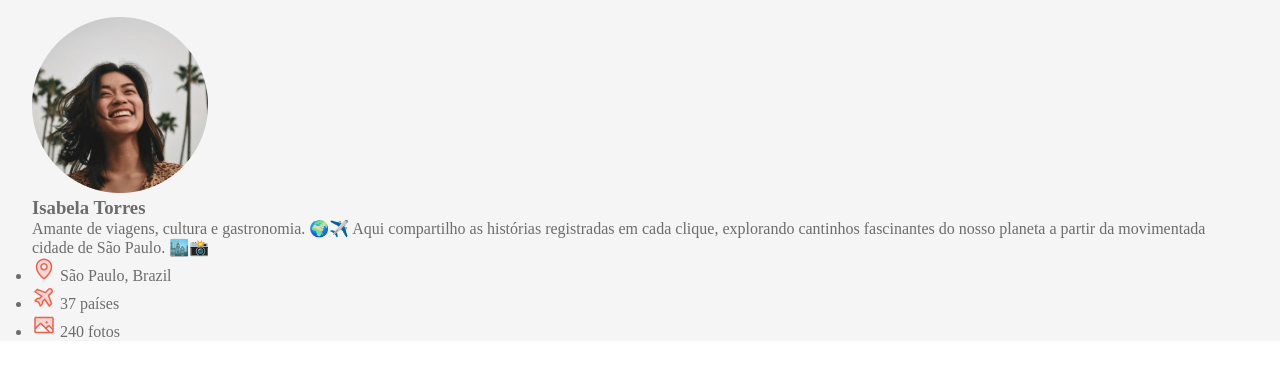
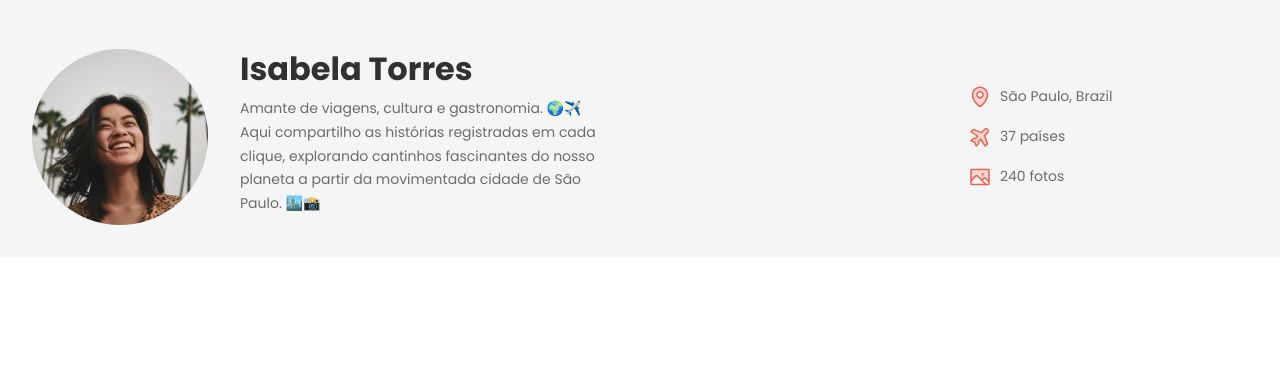
Before and after one commit to ArthurZal/travel-profile, a plain HTML site: page index.html in a window 1280 px wide. Shown: the part 79-454 px from the top of the page. Drawn offline with Linux system fonts and the light colour scheme.

Commit message:
Estilização do header

```diff
--- a/index.html
+++ b/index.html
@@ -41,9 +41,9 @@
                 <div id="profile">
                     <img src="assets/Profile pic.png" alt="Imagem de Isabela Torres">
                     <div>
-                        <h3>Isabela Torres</h3>
+                        <h1>Isabela Torres</h1>
                         <p>
-                            Amante de viagens, cultura e gastronomia. 🌍✈️
+                            Amante de viagens, cultura e gastronomia. 🌍✈️ <br>
                             Aqui compartilho as histórias registradas em cada clique, explorando cantinhos fascinantes do nosso planeta a partir da movimentada cidade de São Paulo. 🏙️📸
                         </p>
                     </div>
--- /dev/null
+++ b/styles/header.css
@@ -0,0 +1,41 @@
+header {
+    padding-block: 32px;
+    font: var(--text-md);
+}
+
+header .container {
+    display: flex;
+    justify-content: space-between;
+    align-items: center;
+}
+
+#profile {
+    display: flex;
+    gap: 32px;
+}
+
+#profile > div {
+    width: 384px;
+}
+
+#profile h1 {
+    font: var(--text-lg);
+    color: var(--text-color-primary);
+    margin-bottom: 8px;
+}
+
+#info {
+    list-style: none;
+
+    display: flex;
+    flex-direction: column;
+    gap: 16px;
+
+    width: 280px;
+}
+
+#info li {
+    display: flex;
+    align-items: center;
+    gap: 8px;
+}
--- a/styles/index.css
+++ b/styles/index.css
@@ -1,2 +1,3 @@
 @import url(global.css);
 @import url(nav.css);
+@import url(header.css);
```
